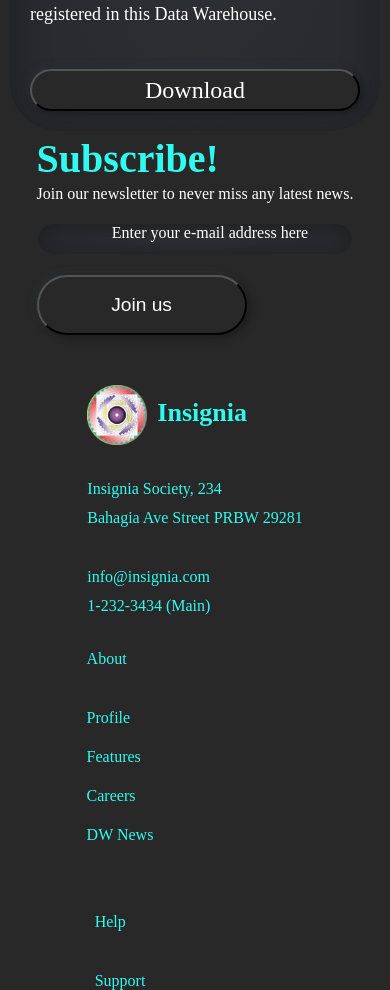
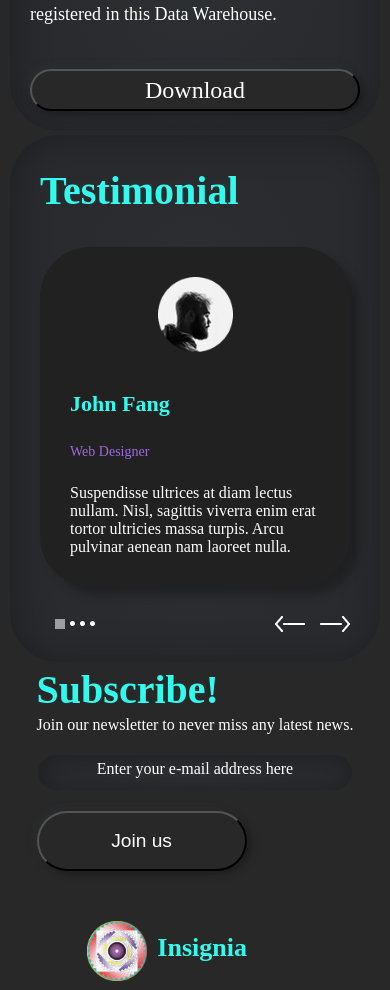
Before and after one commit to taphead/insignia-frontend, a React (Vite) app: page / in a window 390 px wide. Shown: the part 2860-3850 px from the top of the page. Built offline with nearby package versions, Linux system fonts and the light colour scheme; grey boxes are pictures that could not be loaded.

Commit message:
added responsiveness fixes

```diff
--- a/src/App.jsx
+++ b/src/App.jsx
@@ -26,9 +26,9 @@ function App() {
         <SectionContainer>
           <DownloadSection />
         </SectionContainer>
-        {/* <SectionContainer>
+        <SectionContainer>
           <TestimonialSection />
-        </SectionContainer> */}
+        </SectionContainer>
         <SubscribeSection />
         {/* <TrialSection /> */}
         <FooterSection />
--- a/src/components/SubscribeSection/SubscribeSection.css
+++ b/src/components/SubscribeSection/SubscribeSection.css
@@ -68,6 +68,16 @@
 }
 
 @media screen and (max-width: 768px) {
+  .subscribesection,
+  .subscribesectionleft,
+  .subscribesectionright,
+  .subscribesectionboldtext,
+  .subscribeinputcontainer,
+  .subscribeinput,
+  .subscribebutton {
+    margin: 0px;
+    padding: 0px;
+  }
   .subscribesection {
     flex-direction: column;
     gap: 20px;
@@ -88,6 +98,7 @@
 
   .subscribeinput {
     width: auto;
+    padding-top: 5px;
   }
 
   .subscribebutton {
```
